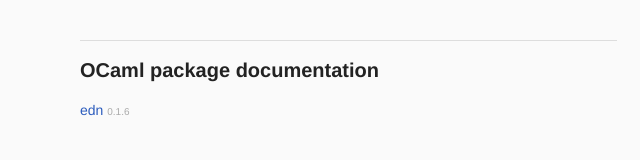
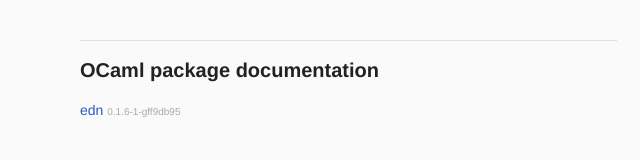
Before and after one commit to prepor/ocaml-edn, a plain HTML site: page doc/index.html in a window 1280 px wide. Shown: the full height of the page, 0-640 px from the left. Drawn offline with Linux system fonts and the light colour scheme.

Commit message:
Update edn doc to v0.1.6-1-gff9db95.

```diff
--- a/doc/index.html
+++ b/doc/index.html
@@ -10,7 +10,7 @@
     <div class="by-name">
     <h2>OCaml package documentation</h2>
     <ol>
-    <li><a href="edn/index.html">edn</a> <span class="version">0.1.6</span></li>
+    <li><a href="edn/index.html">edn</a> <span class="version">0.1.6-1-gff9db95</span></li>
     </ol>
     </div>
   </body>
```
